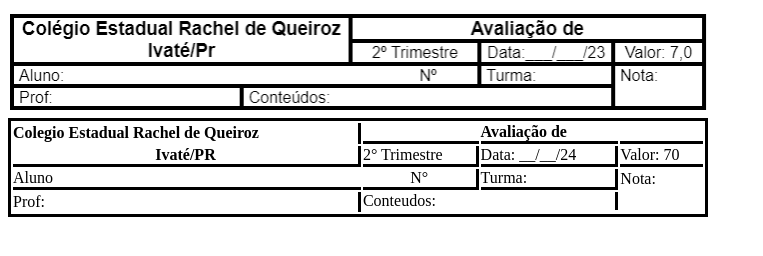
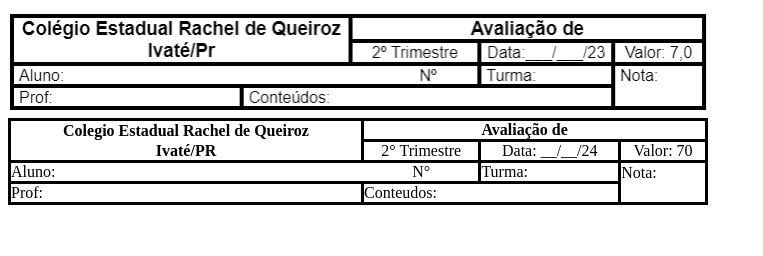
Before and after one commit to pGabriel3/NomeDoRepositorio, a plain HTML site: page index.html in a window 1280 px wide. Shown: the whole page, without its empty margins (0-763 px from the left). Drawn offline with Linux system fonts and the light colour scheme.

Commit message:
Detalhes

```diff
--- a/index.html
+++ b/index.html
@@ -10,28 +10,27 @@
     <img src="./cabeçalho.png" alt="">
     <table>
         <tr class="bordaBaixo">
-            <td class="bordaDir negrito">Colegio Estadual Rachel de Queiroz</td>
+            <td class="TextoCentro bordaDir negrito">Colegio Estadual Rachel de Queiroz</td>
             <td class="bordaBaixo">  </td>
             <td class="bordaBaixo negrito">Avaliação de</td>
             <td class="bordaBaixo">  </td>
         </tr>
         <tr>
             <td class="TextoCentro bordaBaixo bordaDir negrito">Ivaté/PR</td>
-            <td class="bordaDir bordaBaixo">2° Trimestre</td>
-            <td class="bordaDir bordaBaixo">Data: __/__/24</td>
-            <td class="bordaBaixo">Valor: 70</td>
+            <td class="TextoCentro bordaDir bordaBaixo">2° Trimestre</td>
+            <td class="TextoCentro bordaDir bordaBaixo">Data: __/__/24</td>
+            <td class="TextoCentro bordaBaixo">Valor: 70</td>
         </tr>
         <tr>
-            <td class="bordaBaixo">Aluno</td>
+            <td class="bordaBaixo">Aluno:</td>
             <td class="TextoCentro bordaBaixo bordaDir">N°</td>
             <td class="bordaDir bordaBaixo">Turma:</td>
             <td >Nota: </td>
         </tr>
         <tr>
-            <td rowspan="2" class="bordaDir"> Prof:</td>
+            <td class="bordaDir"> Prof:</td>
             <td>Conteudos:</td>
             <td class="bordaDir"></td>
-            <td></td>
         </tr>
         <tr>
 
--- a/styles.css
+++ b/styles.css
@@ -1,6 +1,7 @@
 table {
     width: 700px;
     border: 3px solid black ;
+    border-spacing: 0px;
 }
 
 img {
```
